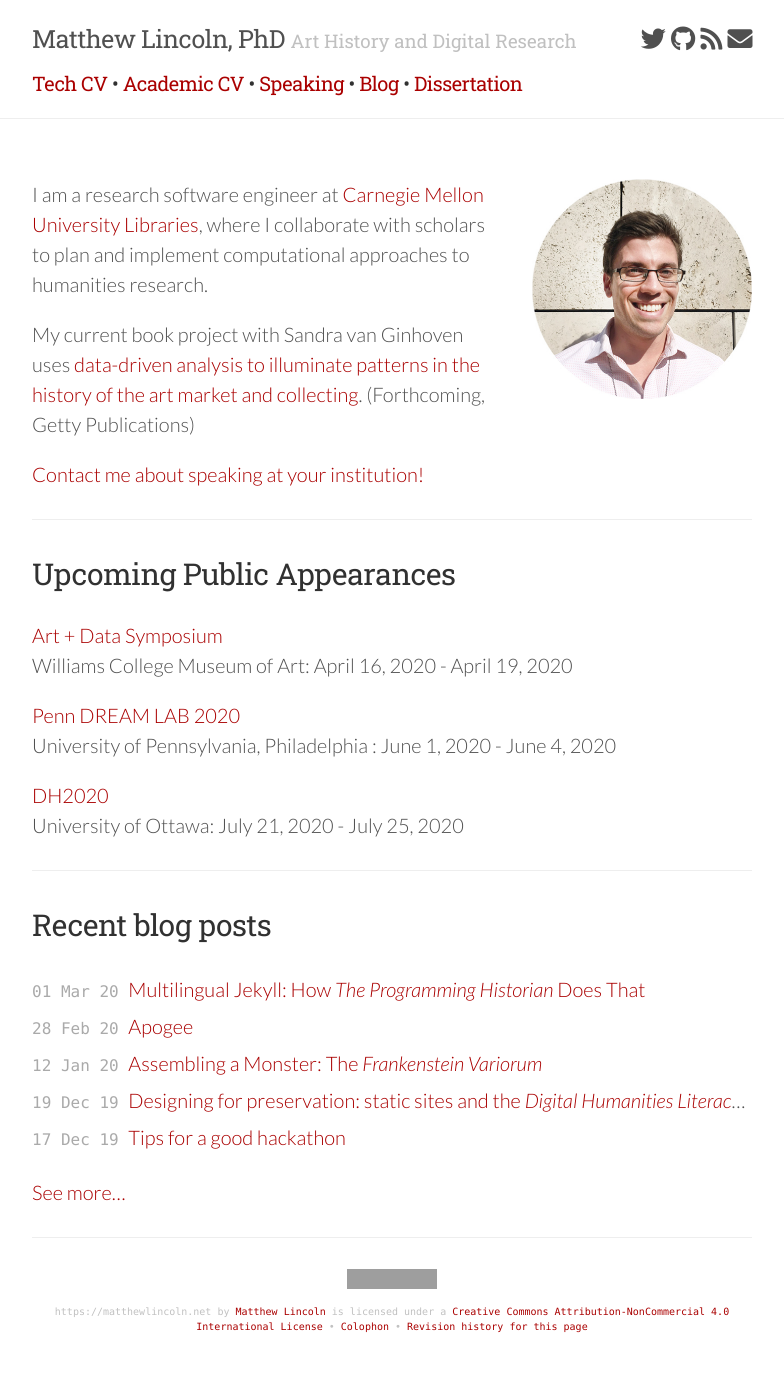
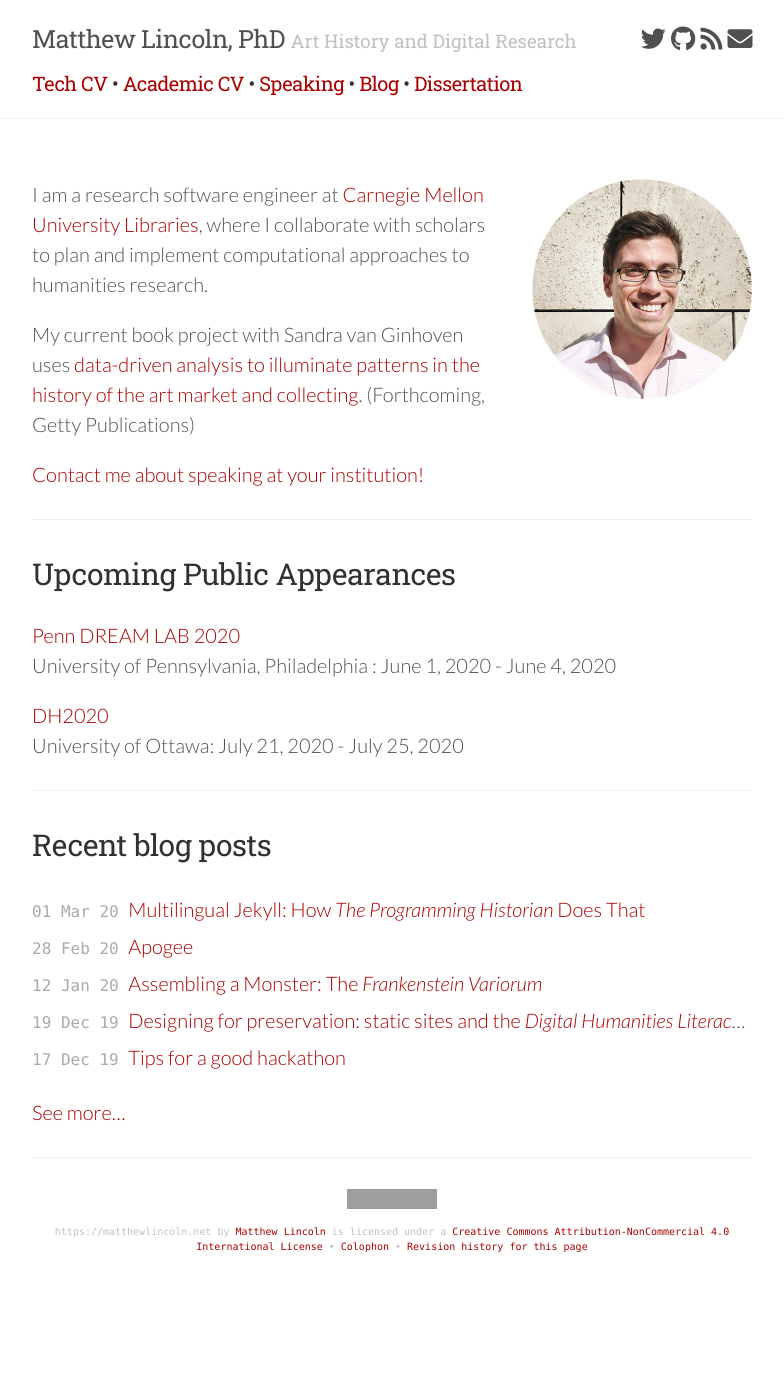
Before and after one commit to mdlincoln/mdlincoln.github.io, a Jekyll site: the page built from index.md, in a window 1280 px wide. Shown: the whole page, without its empty margins (248-1032 px from the left). Built offline with Jekyll 4.4.1, drawn with Linux system fonts in a browser that asks for light colours; nearby versions of some CDN libraries; after the commit the page ends 1294 px from its top, so only the background shows below that; grey boxes are pictures that could not be loaded.

Commit message:
williams postponed

```diff
--- a/_data/travel.yaml
+++ b/_data/travel.yaml
@@ -5,11 +5,6 @@ entries:
       University of Pennsylvania, Philadelphia
     url: 'http://web.sas.upenn.edu/dream-lab/tidydataforhumanists/'
     venue: Penn DREAM LAB 2020
-  - dateend: 2020-04-19T05:00:00.000Z
-    datestart: 2020-04-16T05:00:00.000Z
-    venue: Art + Data Symposium
-    location: Williams College Museum of Art
-    url: https://artmuseum.williams.edu/wcma-digital-project/
   - venue: DH2020
     location: University of Ottawa
     datestart: 2020-07-21T05:00:00.000Z
```
